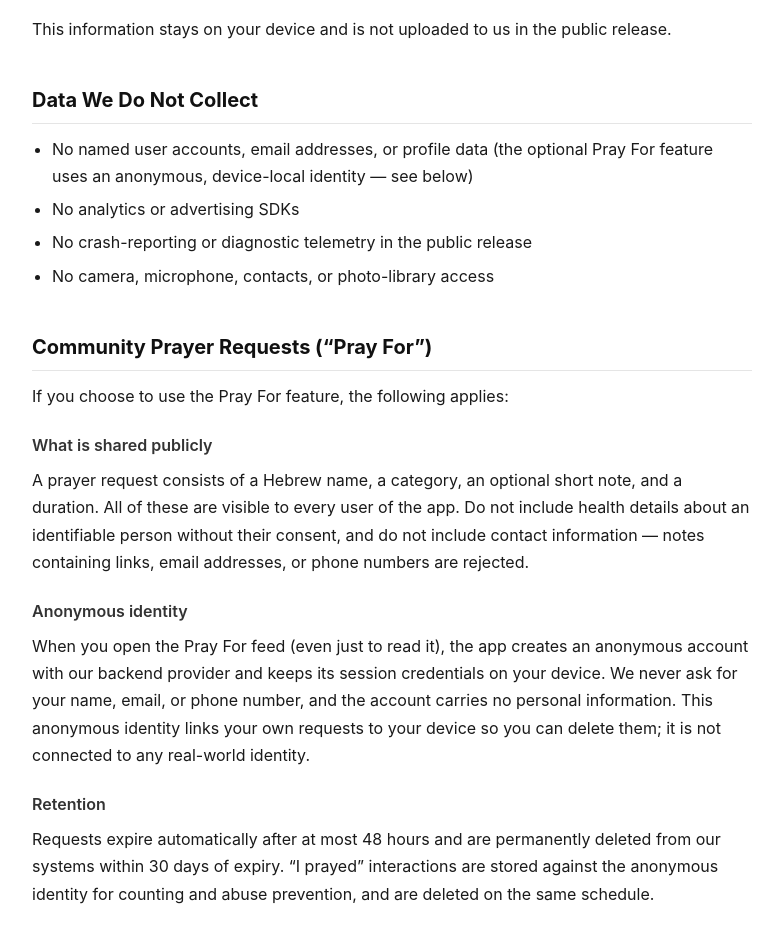
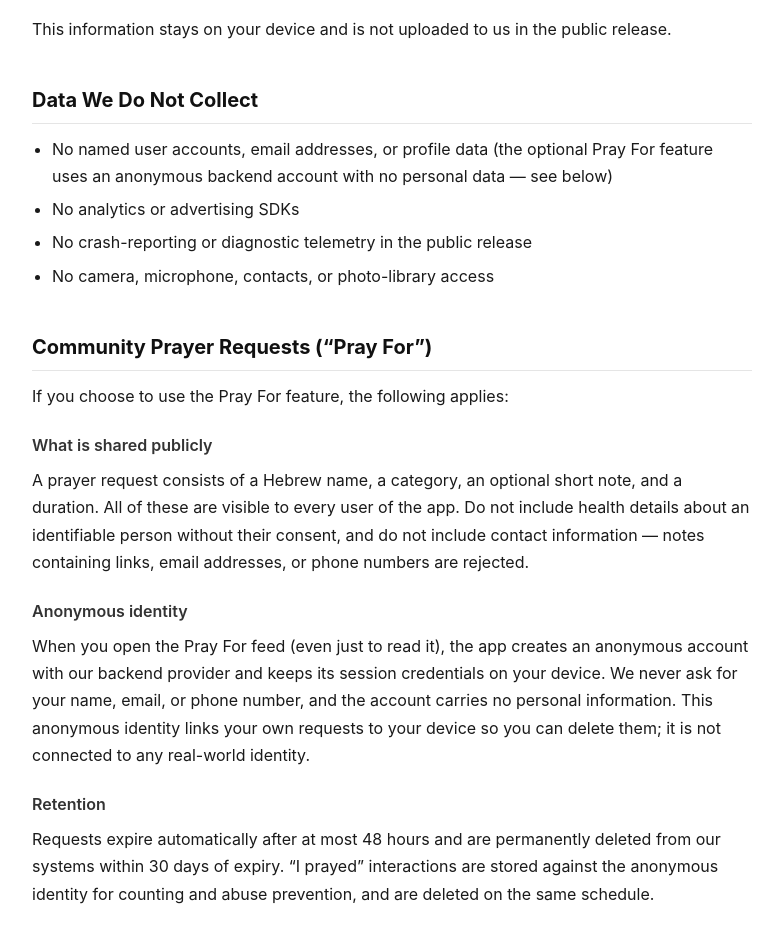
Before and after one commit to ronrefael/kav-siddur-site, a plain HTML site: page privacy.html in a window 1280 px wide. Shown: the part 840-1773 px from the top of the page, without its empty margins (248-1031 px from the left). Drawn offline with Linux system fonts and the light colour scheme.

Commit message:
privacy: remove last device-local identity wording

```diff
--- a/privacy.html
+++ b/privacy.html
@@ -125,7 +125,7 @@
   <h2>Data We Do Not Collect</h2>
 
   <ul>
-    <li>No named user accounts, email addresses, or profile data (the optional Pray For feature uses an anonymous, device-local identity — see below)</li>
+    <li>No named user accounts, email addresses, or profile data (the optional Pray For feature uses an anonymous backend account with no personal data — see below)</li>
     <li>No analytics or advertising SDKs</li>
     <li>No crash-reporting or diagnostic telemetry in the public release</li>
     <li>No camera, microphone, contacts, or photo-library access</li>
```
